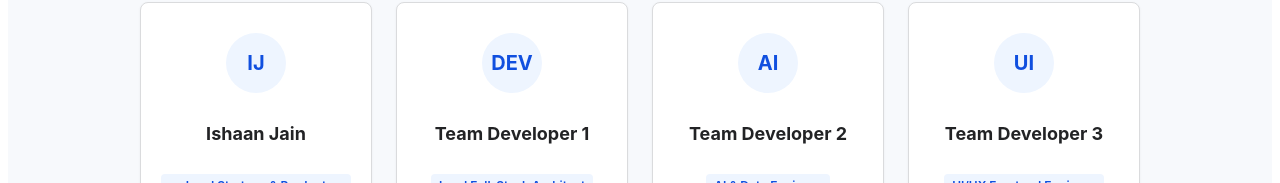
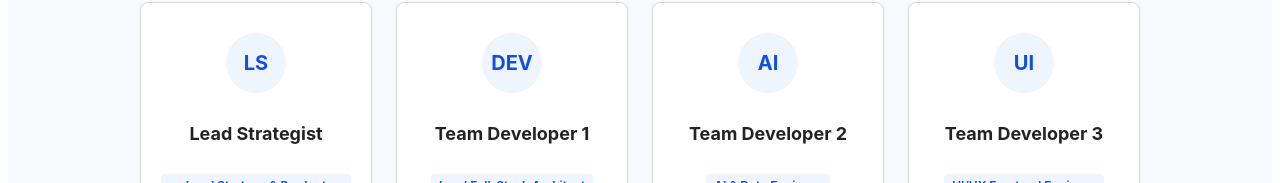
Before and after one commit to ishaan1723/buddhi-talent-match, a Next.js app in the folder client/: page /credits in a window 1280 px wide. Shown: the part 617-800 px from the top of the page. Built offline with nearby package versions, Linux system fonts and the light colour scheme.

Commit message:
Remove Ishaan Jain name from credits page

```diff
--- a/client/src/pages/credits.js
+++ b/client/src/pages/credits.js
@@ -3,10 +3,10 @@ import Head from 'next/head';
 export default function Credits() {
   const team = [
     {
-      name: "Ishaan Jain",
+      name: "Lead Strategist",
       role: "Lead Strategy & Product Owner",
       contribution: "Led product roadmap design, database schema conceptualization, and alignment with the placement agency client.",
-      avatar: "IJ"
+      avatar: "LS"
     },
     {
       name: "Team Developer 1",
```
